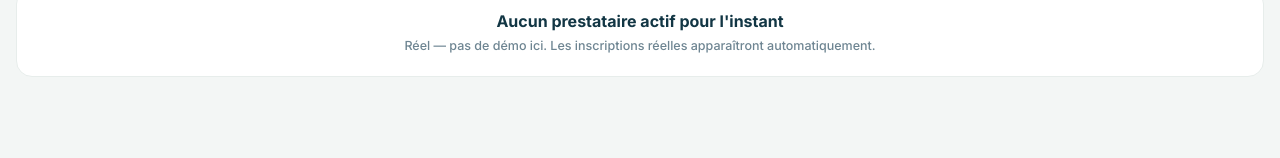
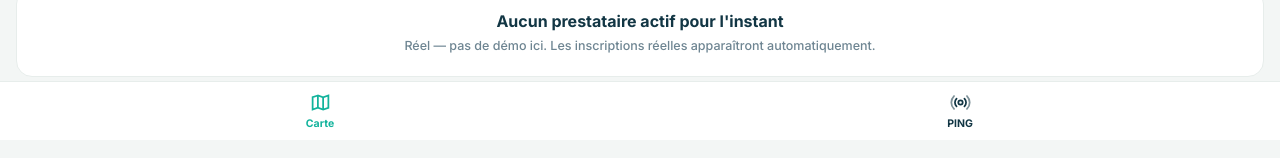
Before and after one commit to 3opconsult-cyber/nexto, a Next.js app: page /map in a window 1280 px wide. Shown: the part 660-818 px from the top of the page. Built offline with nearby package versions, Linux system fonts and the light colour scheme; no server answers.

Commit message:
ajoute la barre de navigation basse persistante (Carte/PING) validee dans /demo, sur /map et /client/profil

```diff
--- a/src/app/client/profil/page.tsx
+++ b/src/app/client/profil/page.tsx
@@ -2,6 +2,7 @@
 import { useState, useEffect } from 'react'
 import { useRouter } from 'next/navigation'
 import { createClient } from '@/lib/supabase/client'
+import BottomTabBar from '@/components/BottomTabBar'
 
 export default function ClientProfil() {
   const router = useRouter()
@@ -49,7 +50,7 @@ export default function ClientProfil() {
         </div>
       </div>
 
-      <div className="bg-white rounded-t-3xl -mt-4 px-5 py-5 min-h-screen">
+      <div className="bg-white rounded-t-3xl -mt-4 px-5 py-5 min-h-screen" style={{ paddingBottom: 76 }}>
         <h2 className="font-fredoka text-lg text-navy mb-3">Mes missions</h2>
         {txs.length === 0 ? (
           <div className="text-center py-12 text-gray-300">
@@ -84,6 +85,7 @@ export default function ClientProfil() {
           Se déconnecter
         </button>
       </div>
+      <BottomTabBar />
     </div>
   )
 }
--- a/src/app/map/page.tsx
+++ b/src/app/map/page.tsx
@@ -5,6 +5,7 @@ import { useRouter } from 'next/navigation'
 import { fetchProvidersNearby, ProviderNearby } from '@/lib/services'
 import { trackEvent } from '@/lib/tracking'
 import { TRADES } from '@/lib/trades'
+import BottomTabBar from '@/components/BottomTabBar'
 
 const LiveMap = dynamic(() => import('@/components/LiveMap'), {
   ssr: false,
@@ -56,7 +57,7 @@ export default function MapPage() {
 
   useEffect(() => { trackEvent('page_view') }, [])
 
-  useEffect(() => {
+  function relocate() {
     if (navigator.geolocation) {
       navigator.geolocation.getCurrentPosition(
         p => { setPos({ lat: p.coords.latitude, lng: p.coords.longitude }); setLocStatus('granted') },
@@ -66,7 +67,9 @@ export default function MapPage() {
     } else {
       setLocStatus('default')
     }
-  }, [])
+  }
+
+  useEffect(() => { relocate() }, [])
 
   useEffect(() => {
     setLoading(true)
@@ -91,7 +94,7 @@ export default function MapPage() {
   )
 
   return (
-    <div style={{ minHeight: '100vh', background: '#F3F6F5', fontFamily: 'Inter, sans-serif', color: '#123644' }}>
+    <div style={{ minHeight: '100vh', background: '#F3F6F5', fontFamily: 'Inter, sans-serif', color: '#123644', paddingBottom: 60 }}>
 
       {/* Barre du haut */}
       <div style={{ padding: '14px 16px', display: 'flex', alignItems: 'center', justifyContent: 'space-between', background: '#fff', borderBottom: '1px solid #E7EDEB' }}>
@@ -192,6 +195,7 @@ export default function MapPage() {
           </div>
         </div>
       )}
+      <BottomTabBar onPing={relocate} />
     </div>
   )
 }
--- /dev/null
+++ b/src/components/BottomTabBar.tsx
@@ -0,0 +1,41 @@
+"use client"
+import { useRouter, usePathname } from 'next/navigation'
+import { useState } from 'react'
+
+export default function BottomTabBar({ onPing }: { onPing?: () => void }) {
+  const router = useRouter()
+  const pathname = usePathname()
+  const [pulsing, setPulsing] = useState(false)
+
+  function handlePing() {
+    if (pathname !== '/map') {
+      router.push('/map')
+      return
+    }
+    setPulsing(true)
+    onPing?.()
+    setTimeout(() => setPulsing(false), 1200)
+  }
+
+  const onMap = pathname === '/map'
+
+  return (
+    <div style={{ position: 'fixed', left: 0, right: 0, bottom: 0, zIndex: 1500, display: 'flex', background: '#fff', borderTop: '1px solid #E7EDEB', paddingBottom: 'env(safe-area-inset-bottom, 0px)' }}>
+      <button onClick={() => router.push('/map')}
+        style={{ flex: 1, border: 'none', background: 'none', padding: '10px 0 8px', display: 'flex', flexDirection: 'column', alignItems: 'center', gap: 3, color: onMap ? '#12B39C' : '#9CA3AF', cursor: 'pointer' }}>
+        <svg width="21" height="21" viewBox="0 0 24 24" fill="none" stroke="currentColor" strokeWidth="2"><path d="M9 4L3 6v14l6-2 6 2 6-2V4l-6 2-6-2z" /><path d="M9 4v14M15 6v14" /></svg>
+        <span style={{ fontSize: 10.5, fontWeight: 700 }}>Carte</span>
+      </button>
+      <button onClick={handlePing}
+        style={{ flex: 1, border: 'none', background: 'none', padding: '10px 0 8px', display: 'flex', flexDirection: 'column', alignItems: 'center', gap: 3, color: '#123644', cursor: 'pointer' }}>
+        <svg width="21" height="21" viewBox="0 0 24 24" fill="none" stroke="currentColor" strokeWidth="2" style={pulsing ? { animation: 'pingPulse .6s ease-in-out 2' } : undefined}>
+          <circle cx="12" cy="12" r="2.5" />
+          <path d="M7.5 7.5a6.4 6.4 0 0 0 0 9M16.5 16.5a6.4 6.4 0 0 0 0-9" strokeLinecap="round" />
+          <path d="M4.6 4.6a10.4 10.4 0 0 0 0 14.8M19.4 19.4a10.4 10.4 0 0 0 0-14.8" strokeLinecap="round" opacity=".55" />
+        </svg>
+        <span style={{ fontSize: 10.5, fontWeight: 700 }}>PING</span>
+      </button>
+      <style>{`@keyframes pingPulse{0%{opacity:.4;transform:scale(.85)}50%{opacity:1;transform:scale(1.15)}100%{opacity:.4;transform:scale(.85)}}`}</style>
+    </div>
+  )
+}
```
